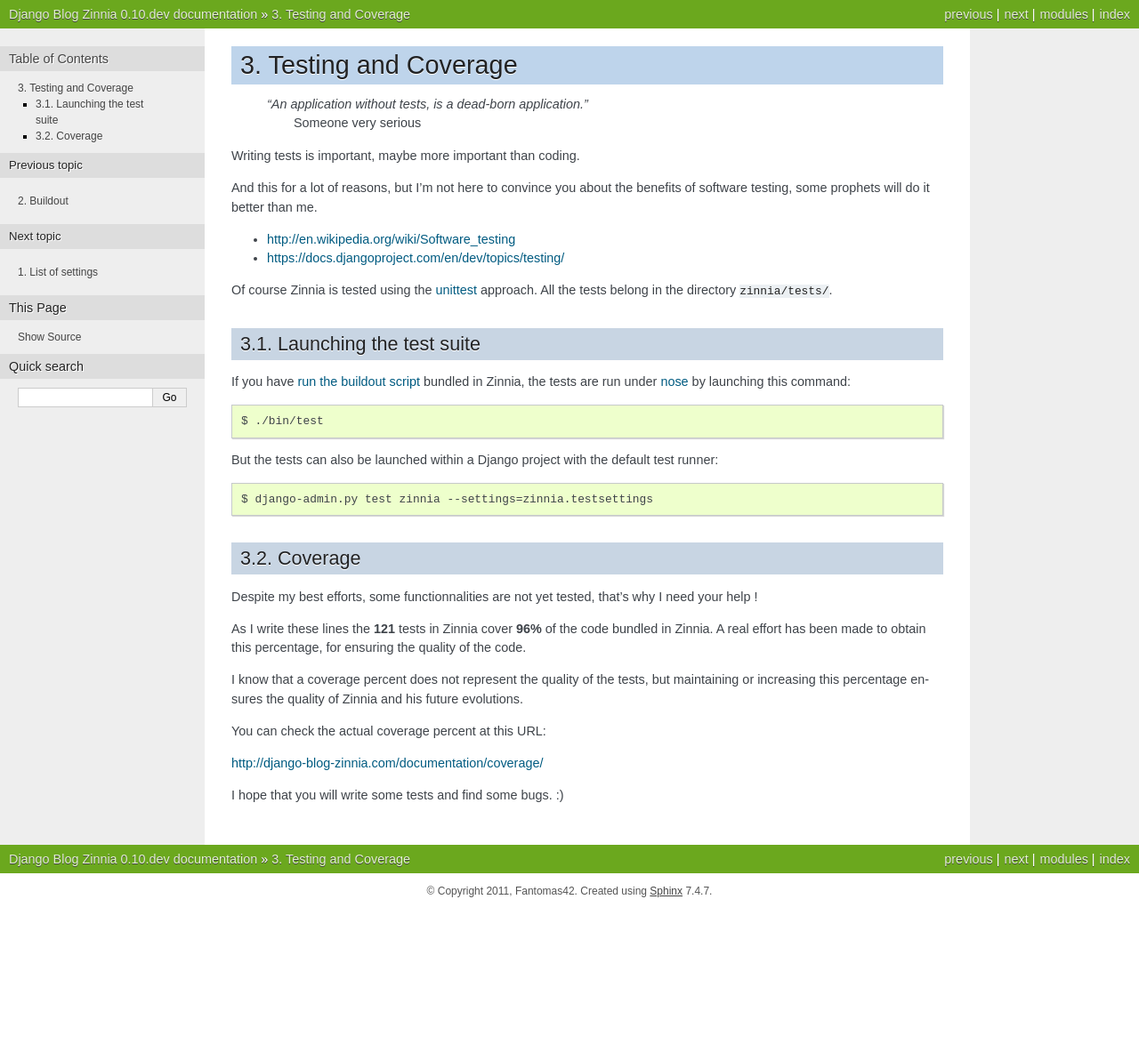
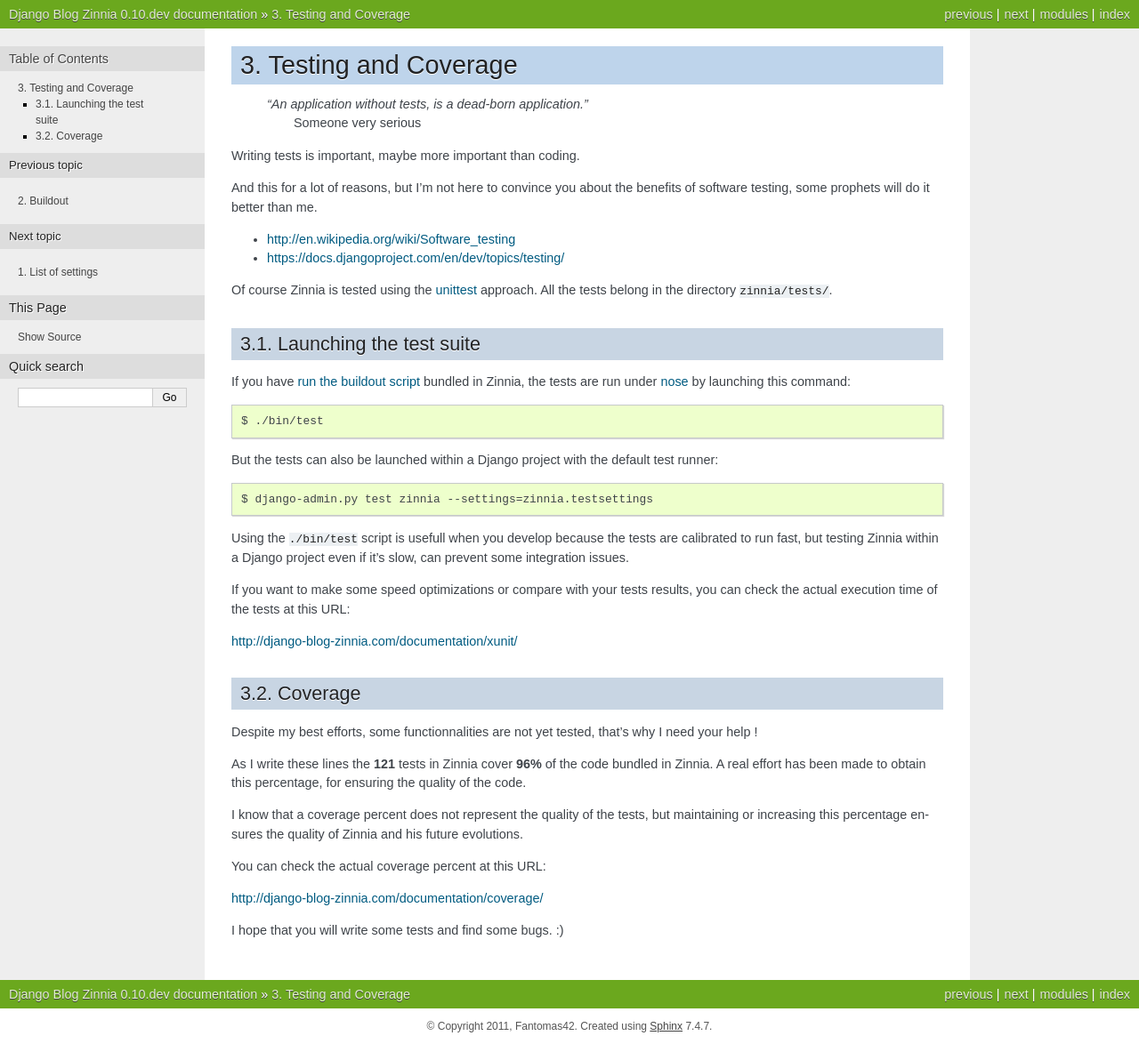
Before and after one commit to Fantomas42/django-blog-zinnia, a Sphinx documentation site: the page built from docs/tests.rst, in a window 1280 px wide. Shown: the whole page at 89% size. Built offline with Sphinx 7.4.7, drawn with Linux system fonts in a browser that asks for light colours; before the commit the page ends 1022 px from its top, so only the background shows below that.

Commit message:
adding url for xunit report and test execution time

```diff
--- a/docs/tests.rst
+++ b/docs/tests.rst
@@ -35,6 +35,15 @@
 
   $ django-admin.py test zinnia --settings=zinnia.testsettings
 
+Using the ``./bin/test`` script is usefull when you develop because the tests
+are calibrated to run fast, but testing Zinnia within a Django project even
+if it's slow, can prevent some integration issues.
+
+If you want to make some speed optimizations or compare with your tests
+results, you can check the actual execution time of the tests at this URL:
+
+http://django-blog-zinnia.com/documentation/xunit/
+
 .. _coverage:
 
 Coverage
```
